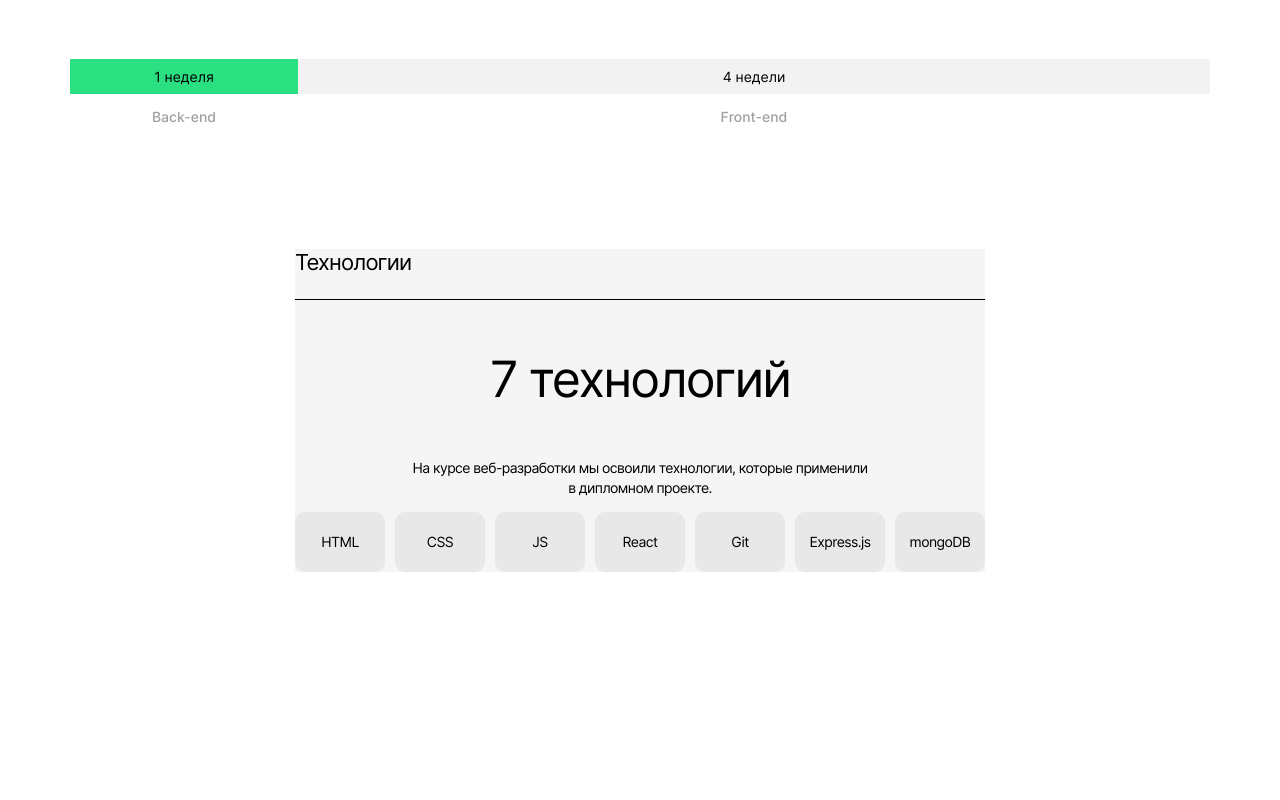
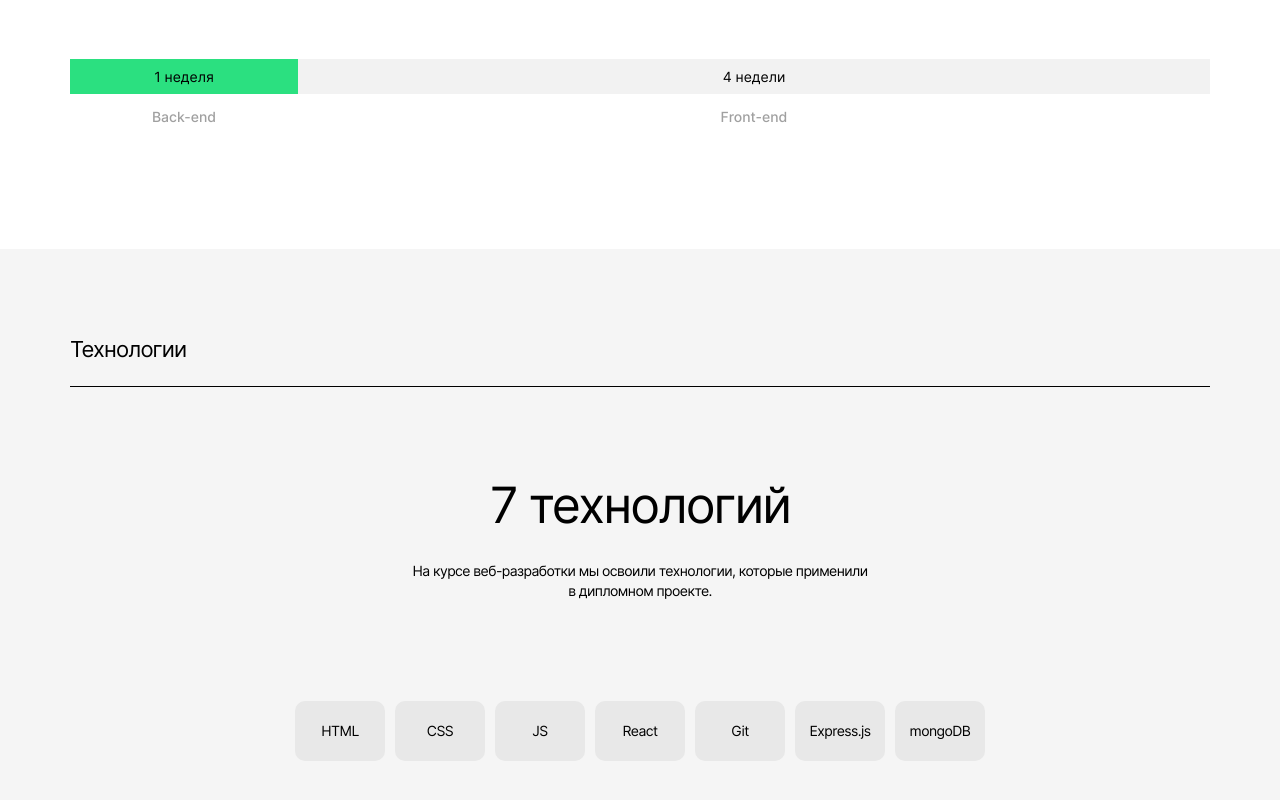
Before and after one commit to Olga-Sotula/movies-explorer-frontend, a React (Create React App) app: page / in a window 1280 px wide. Shown: the part 1036-1836 px from the top of the page. Before the commit the page ends 1608 px from the top, so only its background shows below. Built offline with nearby package versions, Linux system fonts and the light colour scheme.

Commit message:
style Techs by figma

```diff
--- a/src/components/Techs/Techs.css
+++ b/src/components/Techs/Techs.css
@@ -1,16 +1,19 @@
 .techs {
+  width: 100%;
+  max-width: 1280px;
   margin: 0 auto;
-  max-width: 1280px;
+  padding: 87px 70px;
+  box-sizing: border-box;
   background-color: #f5f5f5;
 }
 
 .techs__card {
-  margin: 0 auto;
+  margin: 89px auto 0;
   max-width: 460px;
-
 }
 
 .techs__card-title {
+  margin-bottom: 27px;
   font-weight: 400;
   font-size: 50px;
   line-height: 58px;
@@ -27,6 +30,7 @@
 }
 
 .techs__labels {
+  margin-top: 100px;
   list-style: none;
   display: flex;
   flex-direction: row;
--- a/src/components/Techs/Techs.js
+++ b/src/components/Techs/Techs.js
@@ -10,10 +10,10 @@ const Techs = () => {
       <SectionTitle>
         Технологии
       </SectionTitle>
-      <div className="techs__card">
+      <article className="techs__card">
         <h3 className="techs__card-title">7 технологий</h3>
         <p className="techs__card-description">На курсе веб-разработки мы освоили технологии, которые применили в дипломном проекте.</p>
-      </div>
+      </article>
       <ui className="techs__labels">
         <li className="techs__label">HTML</li>
         <li className="techs__label">CSS</li>
```
